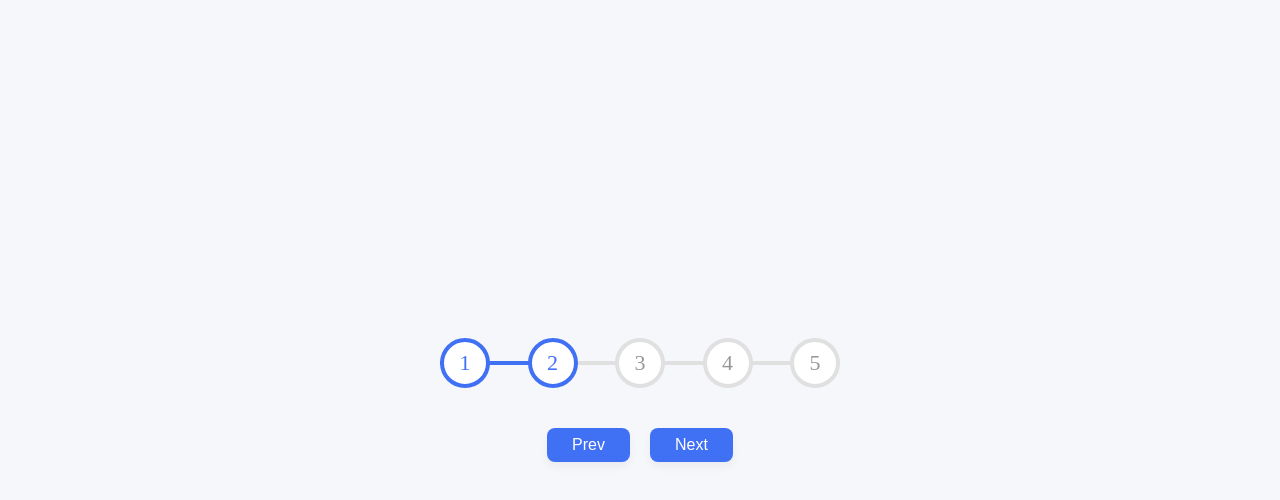
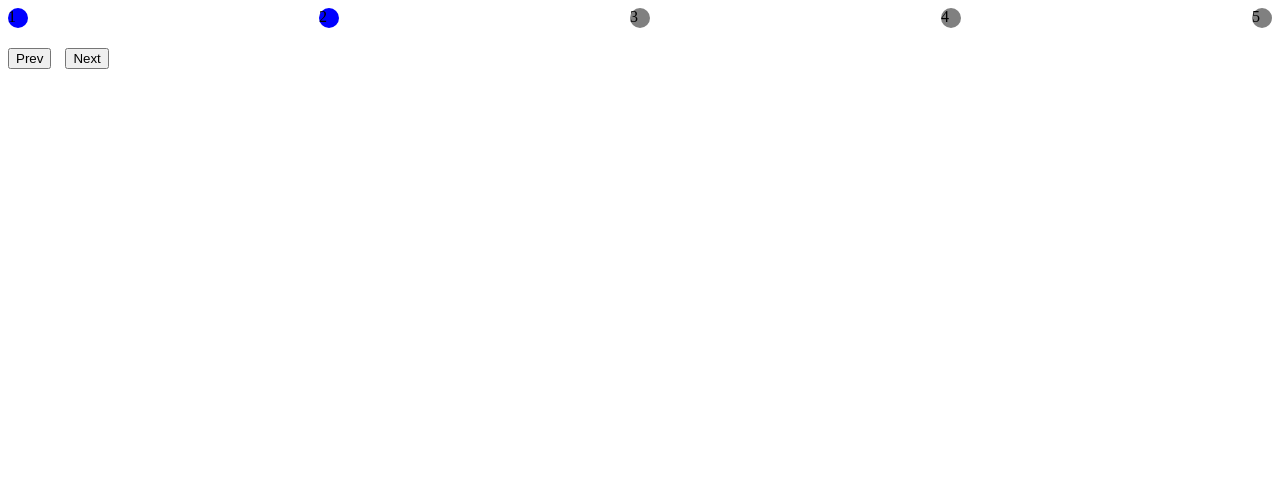
Before and after one commit to acciojob/progress-bar-Prateek0712, a website: page main.html in a window 1280 px wide. Both pictures are taken after a click on the button "Next". Drawn offline with Linux system fonts and the light colour scheme.

Commit message:
created a submission

```diff
--- a/main.html
+++ b/main.html
@@ -7,25 +7,17 @@
 </head>
 
 <body>
-	<div class="container">
-      <div class="steps">
-        <span class="circle active">1</span>
-        <span class="circle">2</span>
-        <span class="circle">3</span>
-        <span class="circle">4</span>
-		<span class="circle">5</span>
-        <div class="progress-bar">
-          <span class="indicator"></span>
-        </div>
-      </div>
-      <div class="buttons">
-        <button id="prev" disabled>Prev</button>
-        <button id="next">Next</button>
-      </div>
+	<!-- the entire body must be written by student -->
+
+    <div class="circle-container">
+        <div class="circle active" id="circle-1">1</div>
+        <div class="circle" id="circle-2">2</div>
+        <div class="circle" id="circle-3">3</div>
+        <div class="circle" id="circle-4">4</div>
+        <div class="circle" id="circle-5">5</div>
     </div>
-	<!-- the entire body must be writte
-	<span class="circle"></span>
-	<span class="circle"></span>n by student -->
+    <button id="prev" disabled>Prev</button>
+    <button id="next">Next</button>
     <script type="text/javascript" src="./script.js">
 </script>
 
--- a/script.js
+++ b/script.js
@@ -1,35 +1,32 @@
-//your JS code here. If required.
- //DOM Elements
-const circles = document.querySelectorAll(".circle"),
-  progressBar = document.querySelector(".indicator"),
-  buttons = document.querySelectorAll("button");
+const circles = document.querySelectorAll('.circle');
+const prevButton = document.getElementById('prev');
+const nextButton = document.getElementById('next');
 
-let currentStep = 1;
+let currentIndex = 0;
 
-// function that updates the current step and updates the DOM
-const updateSteps = (e) => {
-  // update current step based on the button clicked
-  currentStep = e.target.id === "next" ? ++currentStep : --currentStep;
+// Initially set first circle as active
+circles[currentIndex].classList.add('active');
 
-  // loop through all circles and add/remove "active" class based on their index and current step
-  circles.forEach((circle, index) => {
-    circle.classList[`${index < currentStep ? "add" : "remove"}`]("active");
-  });
+// Event listener for next button
+nextButton.addEventListener('click', () => {
+  if (currentIndex < circles.length - 1) {
+    // circles[currentIndex].classList.remove('active');
+    circles[++currentIndex].classList.add('active');
+    prevButton.disabled = false;
+  }
+  if (currentIndex === circles.length - 1) {
+    nextButton.disabled = true;
+  }
+});
 
-  // update progress bar width based on current step
-  progressBar.style.width = `${((currentStep - 1) / (circles.length - 1)) * 100}%`;
-
-  // check if current step is last step or first step and disable corresponding buttons
-  if (currentStep === circles.length) {
-    buttons[1].disabled = true;
-  } else if (currentStep === 1) {
-    buttons[0].disabled = true;
-  } else {
-    buttons.forEach((button) => (button.disabled = false));
+// Event listener for previous button
+prevButton.addEventListener('click', () => {
+  if (currentIndex > 0) {
+    circles[currentIndex].classList.remove('active');
+    circles[--currentIndex].classList.add('active');
+    nextButton.disabled = false;
   }
-};
-
-// add click event listeners to all buttons
-buttons.forEach((button) => {
-  button.addEventListener("click", updateSteps);
+  if (currentIndex === 0) {
+    prevButton.disabled = true;
+  }
 });
--- a/styles.css
+++ b/styles.css
@@ -1,87 +1,20 @@
-/* Import Google font - Poppins */
+.circle-container {
+    display: flex;
+    justify-content: space-between;
+    margin-bottom: 20px;
+  }
 
-* {
-  margin: 0;
-  padding: 0;
-  box-sizing: border-box;
-}
+  .circle {
+    width: 20px;
+    height: 20px;
+    border-radius: 50%;
+    background-color: gray;
+  }
 
-body {
-  height: 100vh;
-  display: flex;
-  align-items: center;
-  justify-content: center;
-  background: #f6f7fb;
-}
-.container {
-  display: flex;
-  flex-direction: column;
-  align-items: center;
-  gap: 40px;
-  max-width: 400px;
-  width: 100%;
-}
-.container .steps {
-  display: flex;
-  width: 100%;
-  align-items: center;
-  justify-content: space-between;
-  position: relative;
-}
-.steps .circle {
-  display: flex;
-  align-items: center;
-  justify-content: center;
-  height: 50px;
-  width: 50px;
-  color: #999;
-  font-size: 22px;
-  font-weight: 500;
-  border-radius: 50%;
-  background: #fff;
-  border: 4px solid #e0e0e0;
-  transition: all 200ms ease;
-  transition-delay: 0s;
-}
-.steps .circle.active {
-  transition-delay: 100ms;
-  border-color: #4070f4;
-  color: #4070f4;
-}
-.steps .progress-bar {
-  position: absolute;
-  height: 4px;
-  width: 100%;
-  background: #e0e0e0;
-  z-index: -1;
-}
-.progress-bar .indicator {
-  position: absolute;
-  height: 100%;
-  width: 0%;
-  background: #4070f4;
-  transition: all 300ms ease;
-}
-.container .buttons {
-  display: flex;
-  gap: 20px;
-}
-.buttons button {
-  padding: 8px 25px;
-  background: #4070f4;
-  border: none;
-  border-radius: 8px;
-  color: #fff;
-  font-size: 16px;
-  font-weight: 400;
-  cursor: pointer;
-  box-shadow: 0 5px 10px rgba(0, 0, 0, 0.05);
-  transition: all 200ms linear;
-}
-.buttons button:active {
-  transform: scale(0.97);
-}
-.buttons button:disabled {
-  background: #87a5f8;
-  cursor: not-allowed;
-}
+  .active {
+    background-color: blue;
+  }
+
+  button {
+    margin-right: 10px;
+  }
```
